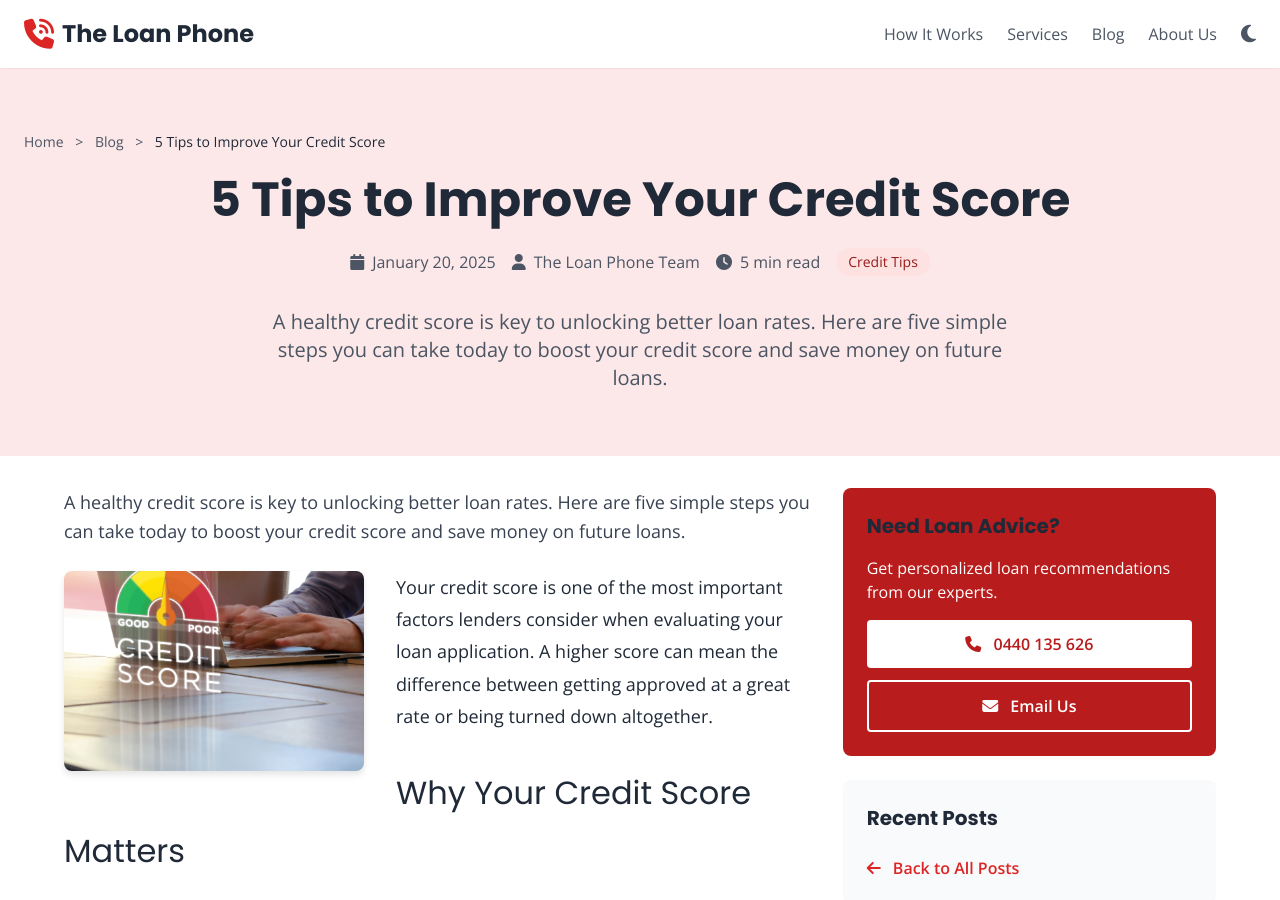
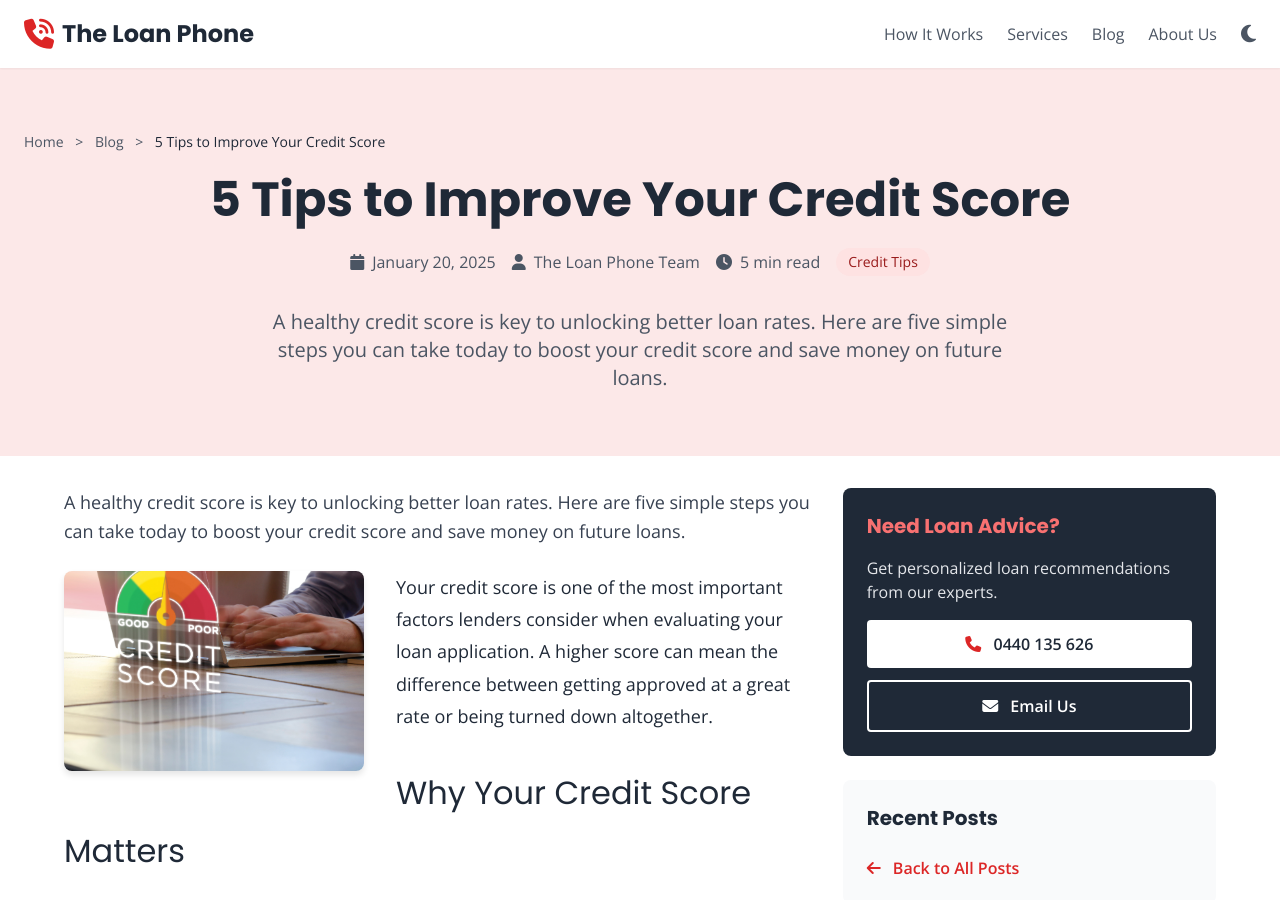
Before and after one commit to AMSumo9/loan-phone-website, a Jekyll site: the page built from _posts/2025-01-20-improve-credit-score.md, in a window 1280 px wide and 900 px high. Built offline with Jekyll 4.4.1, drawn with Linux system fonts in a browser that asks for light colours; nearby versions of some CDN libraries.

Commit message:
Update posts.html

```diff
--- a/_layouts/posts.html
+++ b/_layouts/posts.html
@@ -230,24 +230,24 @@
                             </div>
                             {% endif %}
 
-                            <!-- Share Section (Red Theme with White Text) -->
+                            <!-- Share Section - Pink Theme with Grey/Red Text -->
                             <div class="mt-8 pt-8 border-t border-gray-200">
                                 <h4 class="text-lg font-semibold mb-4">Share this article:</h4>
                                 <div class="flex gap-4">
                                     <a href="https://twitter.com/intent/tweet?text={{ page.title | url_encode }}&url={{ site.url }}{{ site.baseurl }}{{ page.url }}"
-                                       class="bg-red-600 text-white px-4 py-2 rounded hover:bg-red-700 transition duration-300"
+                                       class="bg-pink-100 text-gray-700 px-4 py-2 rounded hover:bg-pink-200 transition duration-300 border border-pink-200"
                                        target="_blank">
-                                        <i class="fab fa-twitter mr-2"></i>Twitter
+                                        <i class="fab fa-twitter mr-2 text-red-600"></i>Twitter
                                     </a>
                                     <a href="https://www.facebook.com/sharer/sharer.php?u={{ site.url }}{{ site.baseurl }}{{ page.url }}"
-                                       class="bg-red-700 text-white px-4 py-2 rounded hover:bg-red-800 transition duration-300"
+                                       class="bg-pink-100 text-gray-700 px-4 py-2 rounded hover:bg-pink-200 transition duration-300 border border-pink-200"
                                        target="_blank">
-                                        <i class="fab fa-facebook mr-2"></i>Facebook
+                                        <i class="fab fa-facebook mr-2 text-red-600"></i>Facebook
                                     </a>
                                     <a href="https://www.linkedin.com/sharing/share-offsite/?url={{ site.url }}{{ site.baseurl }}{{ page.url }}"
-                                       class="bg-red-800 text-white px-4 py-2 rounded hover:bg-red-900 transition duration-300"
+                                       class="bg-pink-100 text-gray-700 px-4 py-2 rounded hover:bg-pink-200 transition duration-300 border border-pink-200"
                                        target="_blank">
-                                        <i class="fab fa-linkedin mr-2"></i>LinkedIn
+                                        <i class="fab fa-linkedin mr-2 text-red-600"></i>LinkedIn
                                     </a>
                                 </div>
                             </div>
@@ -255,16 +255,16 @@
 
                         <!-- Right Sidebar -->
                         <aside class="lg:w-1/3 desktop-sidebar">
-                            <!-- Contact CTA -->
-                            <div class="bg-red-700 text-white p-6 rounded-lg mb-6 sticky top-6">
-                                <h3 class="text-xl font-bold mb-4">Need Loan Advice?</h3>
-                                <p class="mb-4">Get personalized loan recommendations from our experts.</p>
+                            <!-- Contact CTA - Dark Grey Theme -->
+                            <div class="bg-gray-800 text-white p-6 rounded-lg mb-6 sticky top-6">
+                                <h3 class="text-xl font-bold mb-4 text-red-400">Need Loan Advice?</h3>
+                                <p class="mb-4 text-gray-200">Get personalized loan recommendations from our experts.</p>
                                 <div class="space-y-3">
-                                    <a href="tel:{{ site.contact.phone }}" class="block w-full bg-white text-red-700 text-center py-3 rounded font-semibold hover:bg-gray-100 transition duration-300">
-                                        <i class="fas fa-phone mr-2"></i>
+                                    <a href="tel:{{ site.contact.phone }}" class="block w-full bg-white text-gray-800 text-center py-3 rounded font-semibold hover:bg-gray-100 transition duration-300">
+                                        <i class="fas fa-phone mr-2 text-red-600"></i>
                                         {{ site.contact.phone_display }}
                                     </a>
-                                    <button onclick="openSupportModal()" class="block w-full bg-transparent border-2 border-white text-white text-center py-3 rounded font-semibold hover:bg-white hover:text-red-700 transition duration-300">
+                                    <button onclick="openSupportModal()" class="block w-full bg-transparent border-2 border-white text-white text-center py-3 rounded font-semibold hover:bg-white hover:text-gray-800 transition duration-300">
                                         <i class="fas fa-envelope mr-2"></i>
                                         Email Us
                                     </button>
```
